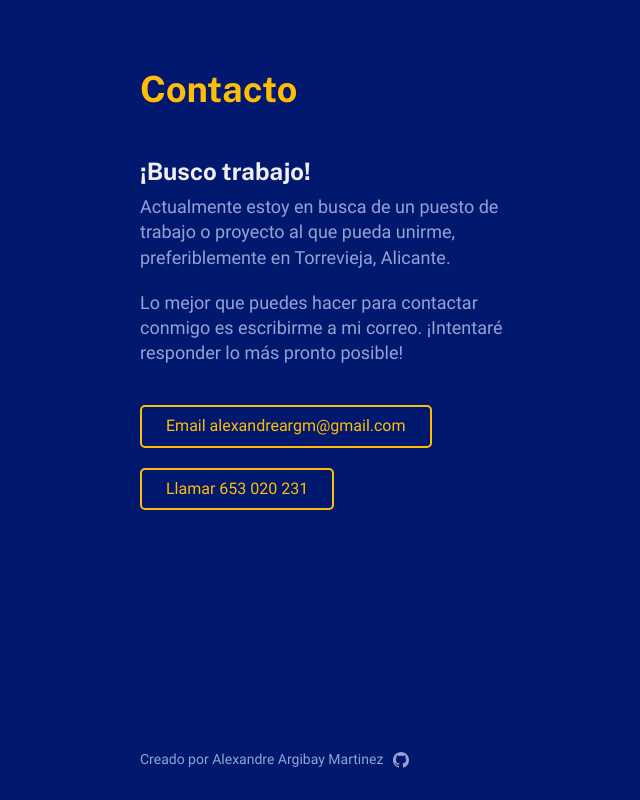
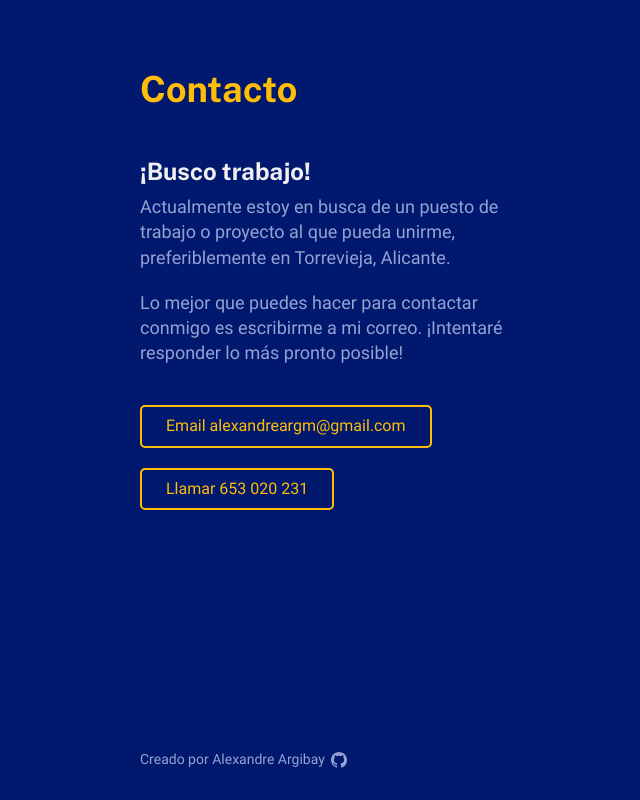
Before and after one commit to alexandreargm/portafolio, a Nuxt app: page / in a window 1280 px wide. Shown: the part 2427-3227 px from the top of the page, without its empty margins (160-800 px from the left). Built offline with nearby package versions, Linux system fonts and the light colour scheme.

Commit message:
Update Footer.vue

```diff
--- a/components/Footer.vue
+++ b/components/Footer.vue
@@ -3,10 +3,12 @@
   <footer class="footer">
     <div class="footer__wrapper container">
       <a href="https://github.com/alexandreargm/portafolio" target="_blank" class="footer__link text--s">
-        Creado por Alexandre Argibay Martinez
-        <svg class="logo footer__logo" height="16" viewBox="0 0 16 16" version="1.1" width="16">
-          <path class="logo__path" d="M8 0C3.58 0 0 3.58 0 8c0 3.54 2.29 6.53 5.47 7.59.4.07.55-.17.55-.38 0-.19-.01-.82-.01-1.49-2.01.37-2.53-.49-2.69-.94-.09-.23-.48-.94-.82-1.13-.28-.15-.68-.52-.01-.53.63-.01 1.08.58 1.23.82.72 1.21 1.87.87 2.33.66.07-.52.28-.87.51-1.07-1.78-.2-3.64-.89-3.64-3.95 0-.87.31-1.59.82-2.15-.08-.2-.36-1.02.08-2.12 0 0 .67-.21 2.2.82.64-.18 1.32-.27 2-.27.68 0 1.36.09 2 .27 1.53-1.04 2.2-.82 2.2-.82.44 1.1.16 1.92.08 2.12.51.56.82 1.27.82 2.15 0 3.07-1.87 3.75-3.65 3.95.29.25.54.73.54 1.48 0 1.07-.01 1.93-.01 2.2 0 .21.15.46.55.38A8.013 8.013 0 0016 8c0-4.42-3.58-8-8-8z" />
-        </svg>
+        <div class="footer__link-content">
+          Creado por Alexandre Argibay
+          <svg class="logo footer__logo" height="16" viewBox="0 0 16 16" version="1.1" width="16">
+            <path class="logo__path" d="M8 0C3.58 0 0 3.58 0 8c0 3.54 2.29 6.53 5.47 7.59.4.07.55-.17.55-.38 0-.19-.01-.82-.01-1.49-2.01.37-2.53-.49-2.69-.94-.09-.23-.48-.94-.82-1.13-.28-.15-.68-.52-.01-.53.63-.01 1.08.58 1.23.82.72 1.21 1.87.87 2.33.66.07-.52.28-.87.51-1.07-1.78-.2-3.64-.89-3.64-3.95 0-.87.31-1.59.82-2.15-.08-.2-.36-1.02.08-2.12 0 0 .67-.21 2.2.82.64-.18 1.32-.27 2-.27.68 0 1.36.09 2 .27 1.53-1.04 2.2-.82 2.2-.82.44 1.1.16 1.92.08 2.12.51.56.82 1.27.82 2.15 0 3.07-1.87 3.75-3.65 3.95.29.25.54.73.54 1.48 0 1.07-.01 1.93-.01 2.2 0 .21.15.46.55.38A8.013 8.013 0 0016 8c0-4.42-3.58-8-8-8z" />
+          </svg>
+        </div>
       </a>
     </div>
   </footer>
@@ -24,9 +26,15 @@ export default {
 .footer {
   padding-top: 2rem;
   padding-bottom: 3rem;
-  &__link {
+  &__link-content {
+    color: var(--color-contrast-medium);
+    fill: var(--color-contrast-medium);
+    height: 2rem;
+    display: flex;
+    align-items: center;
     &:hover {
-      color: var(--color-contrast-high);
+      color: var(--color-primary);
+      fill: var(--color-primary);
     }
   }
   &__logo {
@@ -34,12 +42,4 @@ export default {
   }
 }
 
-.logo {
-  &__path {
-    fill: var(--color-contrast-medium);
-    &:hover {
-      fill: var(--color-contrast-high);
-    }
-  }
-}
 </style>
```
